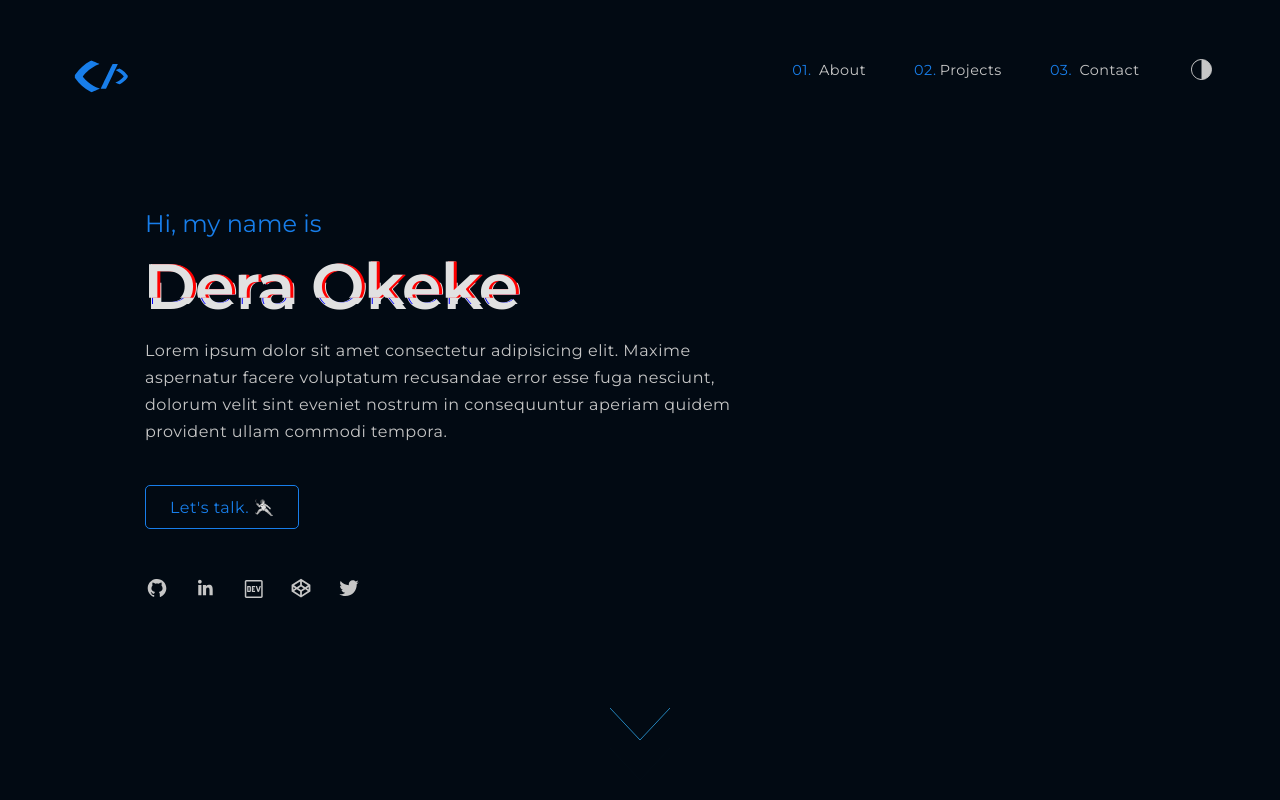
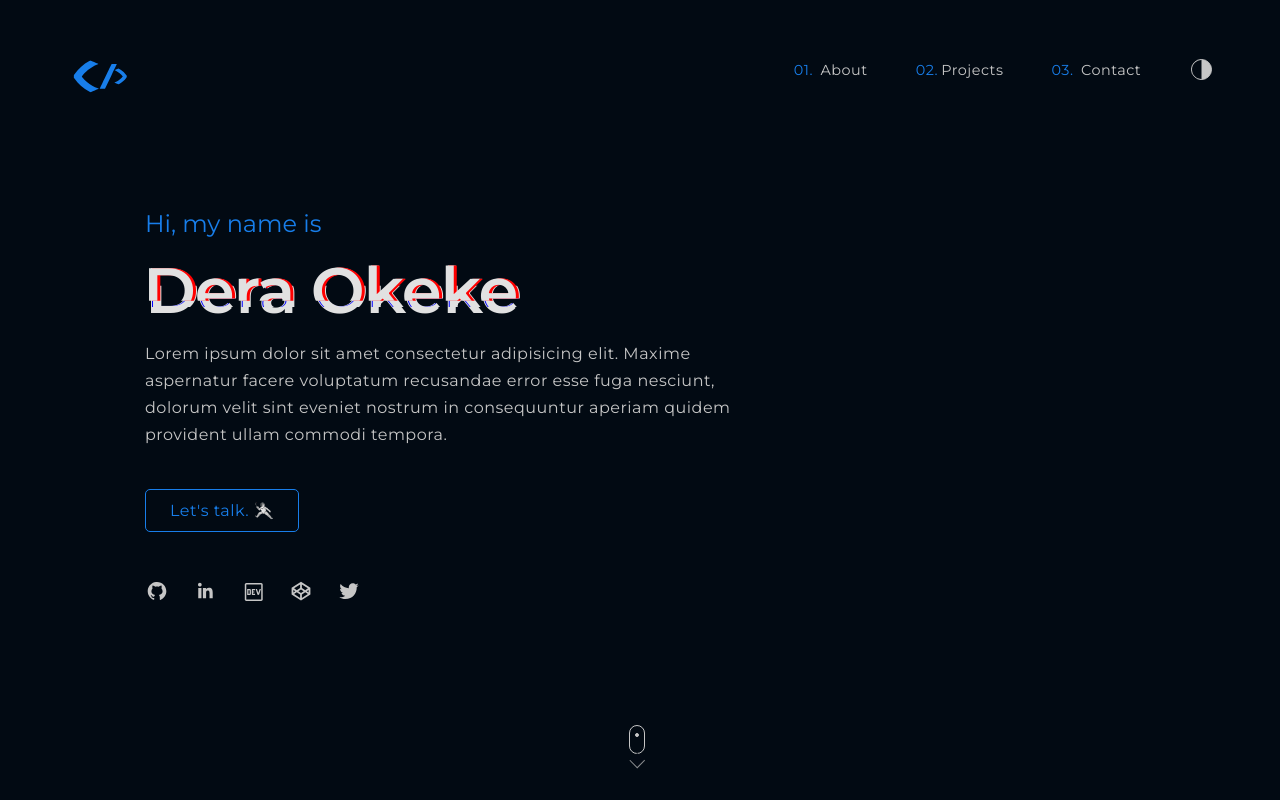
Before and after one commit to chideraao/portfolio, a Next.js app: page / in a window 1280 px wide. Built offline with nearby package versions, Linux system fonts and the light colour scheme.

Commit message:
feat: implemented mouse btn

```diff
--- a/components/Hero.jsx
+++ b/components/Hero.jsx
@@ -77,11 +77,14 @@ function Hero({ theme, setTheme }) {
                 <Twitter />
               </a>
             </div>
-            <svg className="arrows">
-              <path className="a1" d="M0 0 L30 32 L60 0"></path>
-              <path className="a2" d="M0 20 L30 52 L60 20"></path>
-              <path className="a3" d="M0 40 L30 72 L60 40"></path>
-            </svg>
+          </div>
+          <div className="mouse_scroll">
+            <div className="mouse">
+              <div className="wheel"></div>
+            </div>
+            <div>
+              <span className="scroll_arrows"></span>
+            </div>
           </div>
         </StyledHero>
       </div>
--- a/components/styles/Global.js
+++ b/components/styles/Global.js
@@ -1,15 +1,16 @@
 import { createGlobalStyle } from "styled-components";
 
 const GlobalStyles = createGlobalStyle`
-:root{
+  :root {
     --bg: ${({ theme }) => theme.background};
     --heading: ${({ theme }) => theme.heading};
     --primary: ${({ theme }) => theme.primary};
     --primary-alpha: ${({ theme }) => theme.primaryAlpha};
---text: ${({ theme }) => theme.text}
+    --text: ${({ theme }) => theme.text};
   }
 
-html, body {
+  html,
+  body {
     padding: 0;
     margin: 0;
   }
@@ -57,7 +58,7 @@ a {
     text-decoration: none;
   }
 
-a:hover{
+  a:hover {
     cursor: pointer;
     color: inherit;
   }
@@ -83,7 +84,7 @@ ul {
     scroll-snap-align: start;
   }
 
-.main{
+  .main {
     height: 100vh;
     scroll-snap-type: y mandatory;
     overflow-y: scroll;
@@ -99,7 +100,8 @@ a.skip-main {
     z-index: -999;
   }
 
-a.skip-main:focus, a.skip-main:active {
+  a.skip-main:focus,
+  a.skip-main:active {
     color: var(--text);
     background-color: var(--bg);
     left: auto;
@@ -115,6 +117,201 @@ a.skip-main:focus, a.skip-main:active {
     font-size: 1rem;
     z-index: 999;
   }
+
+  .mouse_scroll {
+    display: block;
+    width: 1.4rem;
+    height: 60px;
+    position: absolute;
+    left: 50%;
+    margin-left: -12px;
+    bottom: 15px;
+    cursor: pointer;
+  }
+
+  .mouse_scroll:hover .scroll_arrows,
+  .mouse_scroll:hover .mouse,
+  .mouse_scroll:hover .wheel {
+    border-color: var(--primary);
+  }
+
+  .mouse_scroll:hover .wheel {
+    background: var(--primary);
+  }
+
+  .scroll_arrows {
+    display: block;
+    width: 5px;
+    height: 3px;
+    -ms-transform: rotate(45deg);
+    -webkit-transform: rotate(45deg);
+    transform: rotate(45deg);
+
+    border-right: 1px solid var(--text);
+    border-bottom: 1px solid var(--text);
+    margin: 1px 2px 3px 4px;
+
+    width: 10.5px;
+    height: 10.5px;
+    -webkit-animation: mouse-scroll 1s infinite;
+    -moz-animation: mouse-scroll 1s infinite;
+    animation: mouse-scroll 1s infinite;
+    -webkit-animation-delay: 0.1s;
+    -moz-animation-delay: 0.1s;
+    -webkit-animation-direction: alternate;
+
+    animation-direction: alternate;
+    animation-delay: alternate;
+  }
+
+  .mouse {
+    height: 1.8rem;
+    width: 1rem;
+    margin-left: 1px;
+    border-radius: 14px;
+    transform: none;
+    border: 1px solid var(--text);
+    top: 170px;
+  }
+
+  .wheel {
+    height: 5px;
+    width: 2px;
+    display: block;
+    margin: 5px auto;
+    background: var(--text);
+    position: relative;
+
+    height: 4px;
+    width: 4px;
+    border: 1px solid var(--text);
+    -webkit-border-radius: 8px;
+    border-radius: 8px;
+  }
+
+  .wheel {
+    -webkit-animation: mouse-wheel 0.6s linear infinite;
+    -moz-animation: mouse-wheel 0.6s linear infinite;
+    animation: mouse-wheel 0.6s linear infinite;
+  }
+
+  @-webkit-keyframes mouse-wheel {
+    0% {
+      opacity: 1;
+      -webkit-transform: translateY(0);
+      -ms-transform: translateY(0);
+      transform: translateY(0);
+    }
+
+    100% {
+      opacity: 0;
+      -webkit-transform: translateY(6px);
+      -ms-transform: translateY(6px);
+      transform: translateY(6px);
+    }
+  }
+  @-moz-keyframes mouse-wheel {
+    0% {
+      top: 1px;
+    }
+    25% {
+      top: 2px;
+    }
+    50% {
+      top: 3px;
+    }
+    75% {
+      top: 2px;
+    }
+    100% {
+      top: 1px;
+    }
+  }
+  @-o-keyframes mouse-wheel {
+    0% {
+      top: 1px;
+    }
+    25% {
+      top: 2px;
+    }
+    50% {
+      top: 3px;
+    }
+    75% {
+      top: 2px;
+    }
+    100% {
+      top: 1px;
+    }
+  }
+  @keyframes mouse-wheel {
+    0% {
+      top: 1px;
+    }
+    25% {
+      top: 2px;
+    }
+    50% {
+      top: 3px;
+    }
+    75% {
+      top: 2px;
+    }
+    100% {
+      top: 1px;
+    }
+  }
+
+  @-webkit-keyframes mouse-scroll {
+    0% {
+      opacity: 0;
+    }
+    50% {
+      opacity: 0.5;
+    }
+    100% {
+      opacity: 1;
+    }
+  }
+  @-moz-keyframes mouse-scroll {
+    0% {
+      opacity: 0;
+    }
+    50% {
+      opacity: 0.5;
+    }
+    100% {
+      opacity: 1;
+    }
+  }
+  @-o-keyframes mouse-scroll {
+    0% {
+      opacity: 0;
+    }
+    50% {
+      opacity: 0.5;
+    }
+    100% {
+      opacity: 1;
+    }
+  }
+  @keyframes mouse-scroll {
+    0% {
+      opacity: 0;
+    }
+    50% {
+      opacity: 0.5;
+    }
+    100% {
+      opacity: 1;
+    }
+  }
+
+  @media (max-width: 840px) {
+    .container {
+      padding: 0.5rem;
+    }
+  }
 `;
 
 export default GlobalStyles;
--- a/components/styles/Header.styled.js
+++ b/components/styles/Header.styled.js
@@ -25,7 +25,7 @@ export const StyledHeader = styled.header`
   & nav li:focus-visible,
   nav .navbar-svg {
     padding: 0;
-    padding-left: 0.2rem;
+    padding-left: 0.1rem;
     padding-top: 0.2rem;
   }
 
@@ -88,9 +88,15 @@ export const StyledHeader = styled.header`
     fill: var(--bg);
   }
 
+  /* ----------------------------------------------------------------------------------------------------------------------------------------------/
+  /                                                               MEDIA QUERIES                                                                   /
+  /---------------------------------------------------------------------------------------------------------------------------------------------*/
+
+  @media (max-width: 1150px) {
+    padding: 2rem 1rem;
+  }
+
   @media (max-width: 840px) {
-    padding: 2rem 1rem;
-
     & .container {
       padding: 0 1rem;
       justify-content: flex-end;
--- a/components/styles/Hero.styled.js
+++ b/components/styles/Hero.styled.js
@@ -18,7 +18,7 @@ export const StyledHero = styled.section`
   & #intro-paragraph {
     color: var(--primary);
     font-size: 1.5rem;
-    margin-bottom: 0.5rem;
+    margin-bottom: 0.7rem;
     letter-spacing: 0px;
   }
 
@@ -270,8 +270,37 @@ export const StyledHero = styled.section`
     -webkit-animation-delay: 0s; /* Safari 和 Chrome */
   }
 
+  /* ----------------------------------------------------------------------------------------------------------------------------------------------/
+  /                                                               MEDIA QUERIES                                                                   /
+  /---------------------------------------------------------------------------------------------------------------------------------------------*/
+
+  @media (max-width: 1150px) {
+    margin: 2rem;
+
+    & article {
+      margin-bottom: 1.5rem;
+    }
+
+    & #intro-paragraph {
+      font-size: 1.5rem;
+      margin-bottom: 0;
+    }
+
+    & .intro-name {
+      margin-bottom: 0;
+    }
+
+    & a.call-to-action {
+      margin-bottom: 1rem;
+    }
+  }
+
   @media (max-width: 800px) {
-    margin-bottom: 2rem;
+    margin: 1.5rem;
+
+    & p {
+      max-width: 75vw;
+    }
 
     & .intro-name {
       font-size: 2.4rem;
```
Lines whose indentation alone changed are shown as unchanged.
